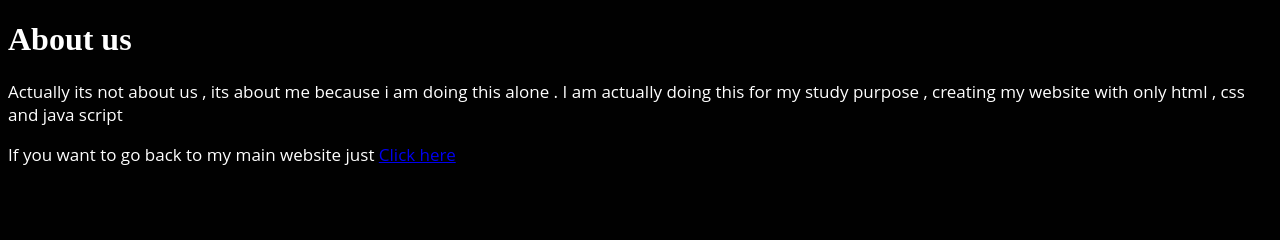
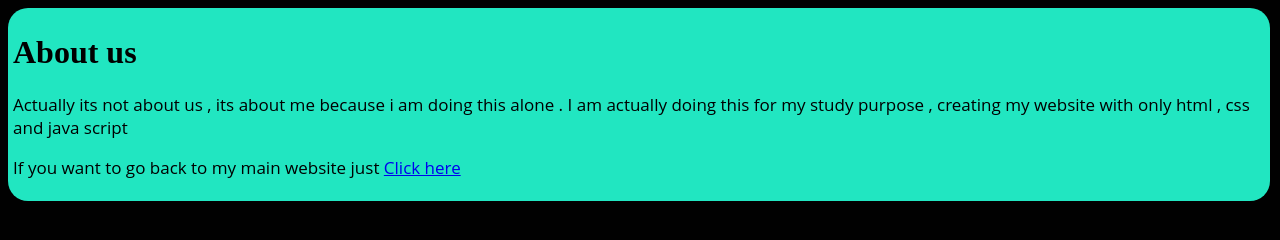
Before and after one commit to vishnu-santosh/personal-website, a plain HTML site: page abouthtml.html in a window 1280 px wide. Drawn offline with Linux system fonts and the light colour scheme.

Commit message:
Update abouthtml.html

```diff
--- a/abouthtml.html
+++ b/abouthtml.html
@@ -5,11 +5,11 @@
 	<link rel = "stylesheet" href = "./maincss.css">
 </head>
 <body>
-	<div>
-	<h1>About us</h1>
-	<p class = "para">Actually its not about us , its about me because i am doing this alone . I am actually doing this for my study purpose , creating my website with only html , css and java script</p>
+	<div class = "aboutusstyle">
+		<h1>About us</h1>
+		<p class = "para">Actually its not about us , its about me because i am doing this alone . I am actually doing this for my study purpose , creating my website with only html , css and java script</p>
 
-	<p class = "para">If you want to go back to my main website just <a href = "./indexhtml.html">Click here</a></p>
-    </div>
+		<p class = "para">If you want to go back to my main website just <a href = "./indexhtml.html">Click here</a></p>
+	</div>
 </body>
 </html>
```
